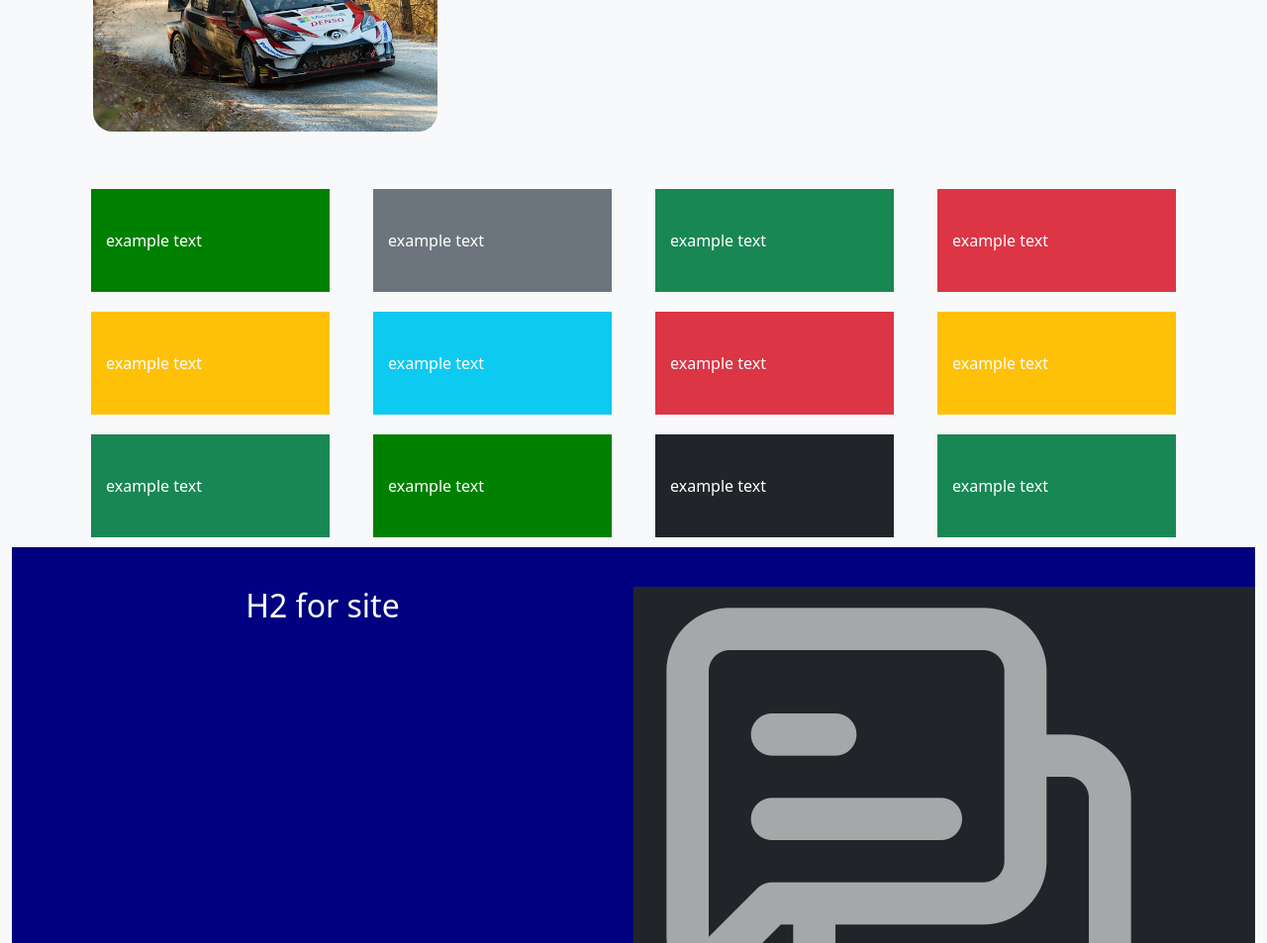
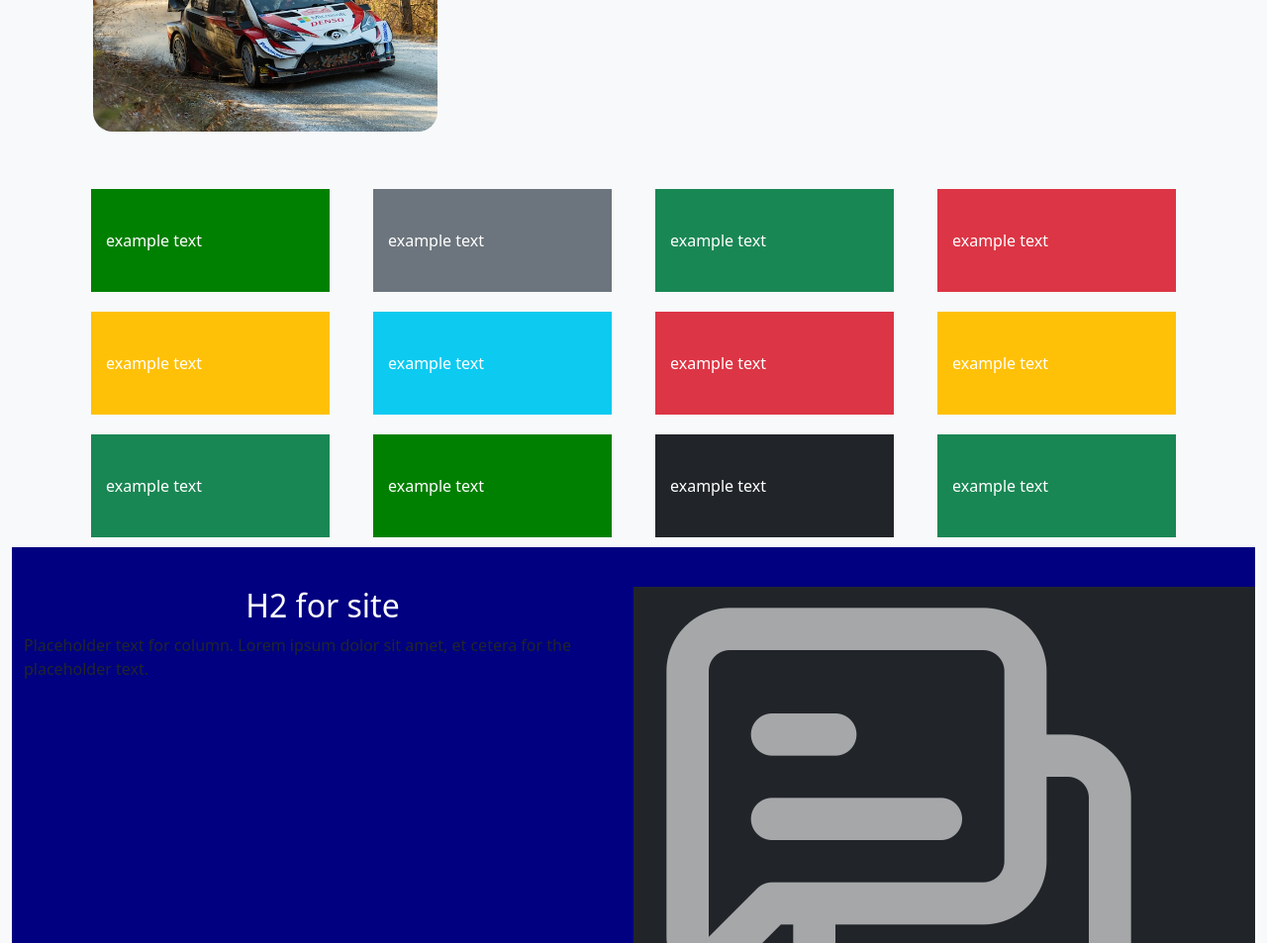
Before and after one commit to ckb4b/ckb4b.github.io, a website: page index.html in a window 1280 px wide. Shown: the part 147-1100 px from the top of the page at 99% size. Drawn offline with Linux system fonts and the light colour scheme.

Commit message:
Placeholder text added
Added placeholder text below h2

```diff
--- a/index.html
+++ b/index.html
@@ -98,6 +98,7 @@
 <div class="row h2-row">
   <div class="col-6 align-middle">
     <h2>H2 for site</h2>
+    <p>Placeholder text for column. Lorem ipsum dolor sit amet, et cetera for the placeholder text.</p>
   </div>
   <div class="col-6 bg-dark">
     <img class="img-fluid" src="../images/message-white-0.6.png">
```
